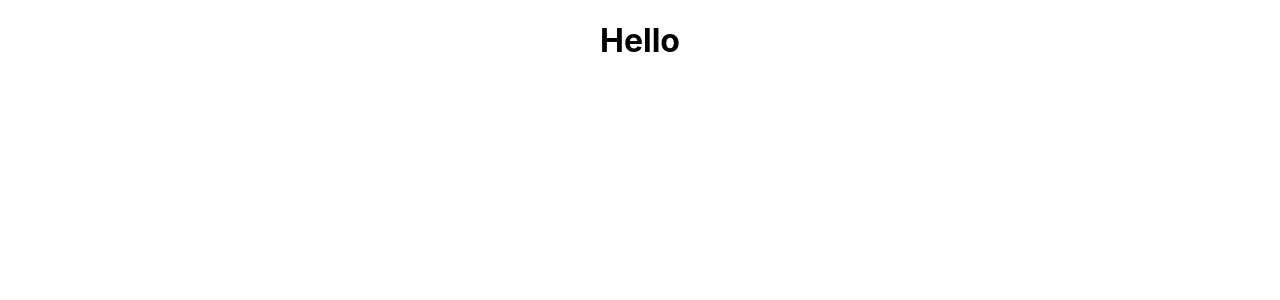
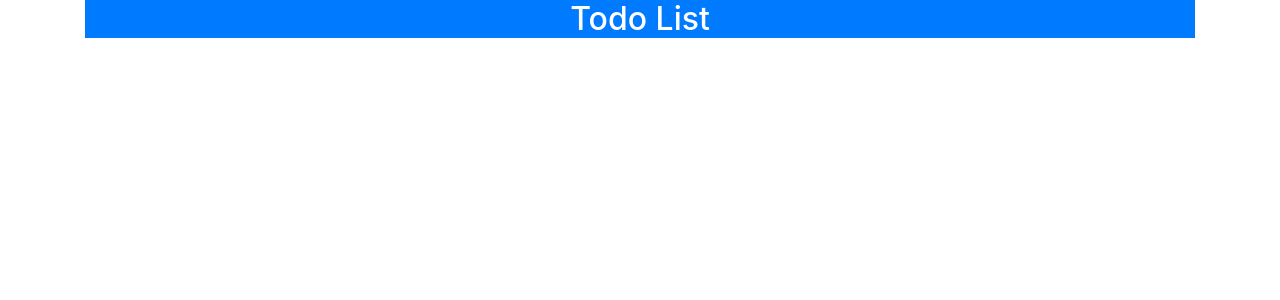
Before and after one commit to dlinardi/todo-react, a React (Create React App) app: page / in a window 1280 px wide. Shown: the top 300 px of the page. Built offline with nearby package versions, Linux system fonts and the light colour scheme.

Commit message:
constructor + render

```diff
--- a/src/App.js
+++ b/src/App.js
@@ -1,12 +1,22 @@
-import logo from "./logo.svg";
-import "./App.css";
+import React, { Component } from "react";
 
-function App() {
-  return (
-    <div className="App">
-      <h1>Hello</h1>
+export default class App extends Component {
+  // prepare data before app starts so render can access that data
+  constructor(props) {
+    super(props);
+
+    this.state = {
+      userName: "Name1",
+    };
+  }
+
+  render = () => (
+    <div className="container">
+      <div className="row">
+        <div className="col-12">
+          <h2 className="bg-primary text-white text-center p2">Todo List</h2>
+        </div>
+      </div>
     </div>
   );
 }
-
-export default App;
```
Also changed, not shown: src/index.js (+7 -6 lines).
